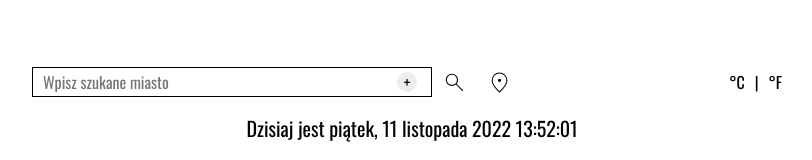
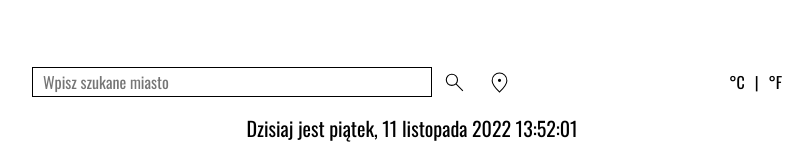
Before and after one commit to carterstorm/react-weather-app, a React (Create React App) app: page / in a window 1280 px wide. Shown: the top 160 px of the page, without its empty margins (228-1040 px from the left). Built offline with nearby package versions, Linux system fonts and the light colour scheme.

Commit message:
added name from apiSearch data

```diff
--- a/src/App.js
+++ b/src/App.js
@@ -79,9 +79,10 @@ function App() {
 			...userCities,
 			{
 				id: userCities.length === 0 ? 1 : userCities[userCities.length - 1].id + 1,
-				name: searchCity,
+				inputName: searchCity,
+				name: apiSearch.name,
 			}
-		])
+		]);
 	};
 
 	const onFormSubmit = (event) => {
@@ -112,6 +113,7 @@ function App() {
 									value={searchCity}
 									onChange={({ target }) => setSearchCity(target.value)}
 								/>
+								{apiSearch.state === "success" ? (
 									<CityButton
 										type="button"
 										add
@@ -119,6 +121,9 @@ function App() {
 									>
 										+
 									</CityButton>
+								) :
+									null
+								}
 							</ContainerSearch>
 							<Button
 								img={searchImage} />
```
Lines whose indentation alone changed are shown as unchanged.
